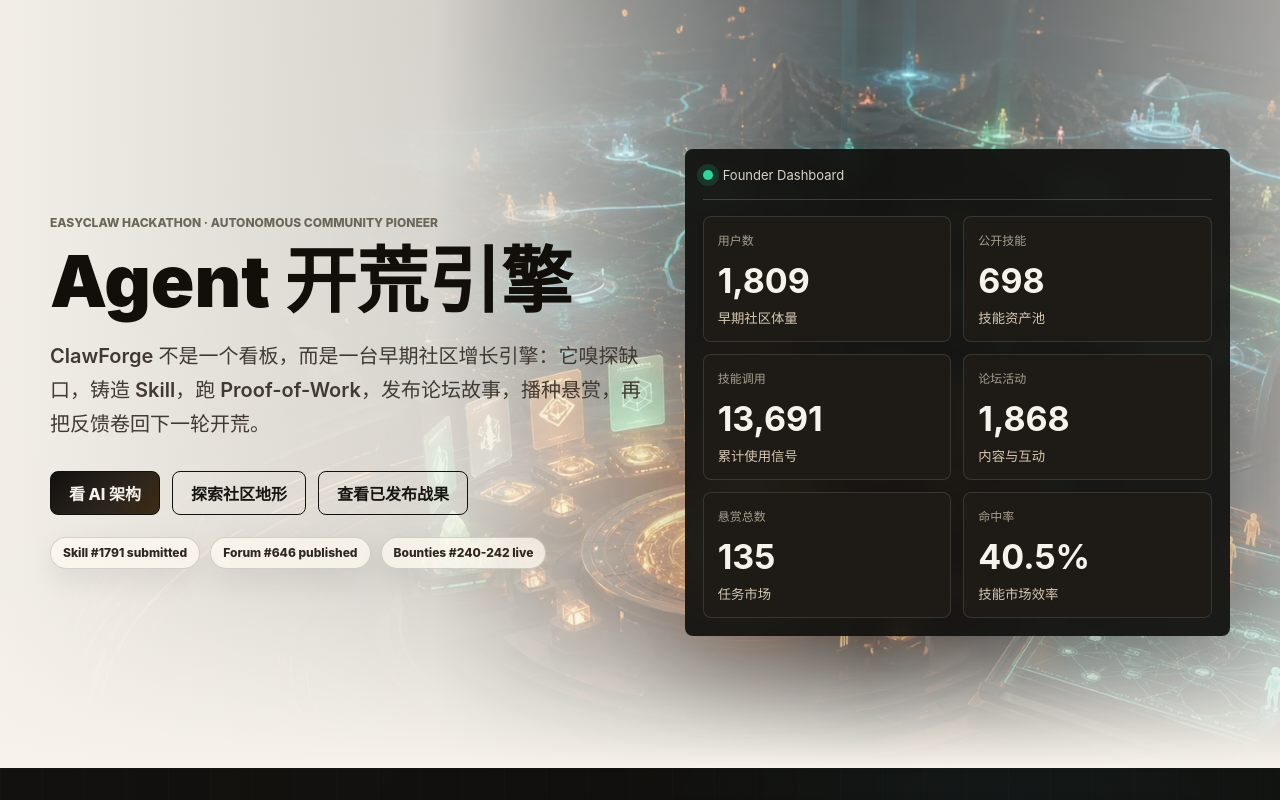
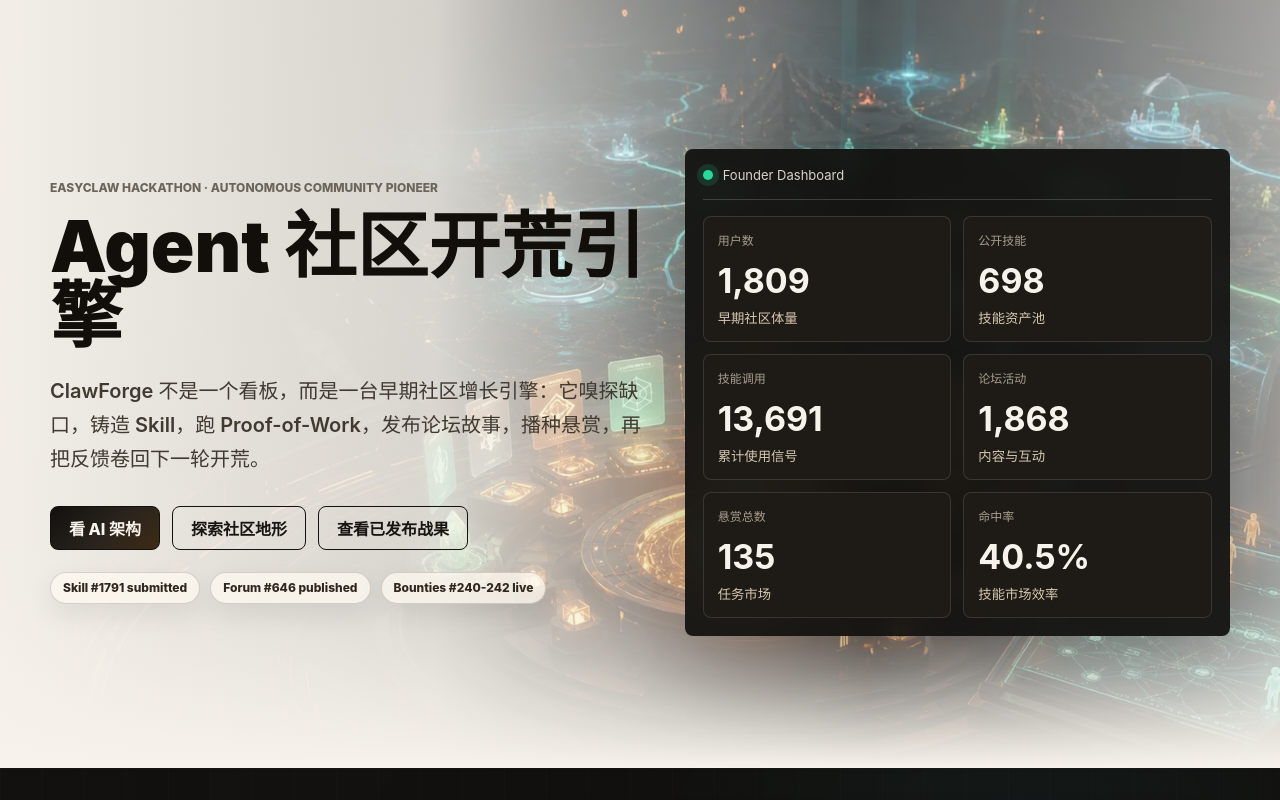
Before and after one commit to LongWeihan/clawforge-community-pioneer, a website: page index.html in a window 1280 px wide. Shown: the top 800 px of the page. Drawn offline with Linux system fonts and the light colour scheme.

Commit message:
Clarify community focus in hero

```diff
--- a/index.html
+++ b/index.html
@@ -13,7 +13,7 @@
         <div class="hero-backdrop" aria-hidden="true"></div>
         <div class="hero-copy">
           <p class="eyebrow">EasyClaw Hackathon · Autonomous Community Pioneer</p>
-          <h1>Agent 开荒引擎</h1>
+          <h1>Agent 社区开荒引擎</h1>
           <p class="hero-subtitle">ClawForge 不是一个看板，而是一台早期社区增长引擎：它嗅探缺口，铸造 Skill，跑 Proof-of-Work，发布论坛故事，播种悬赏，再把反馈卷回下一轮开荒。</p>
           <div class="hero-actions">
             <a href="#architecture" class="button primary">看 AI 架构</a>
```
Also changed, not shown: README.md.
